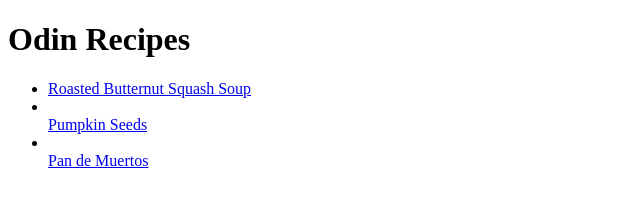
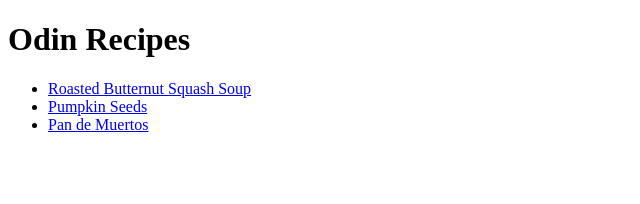
Before and after one commit to harald-kurz/odin-recipes, a plain HTML site: page index.html in a window 1280 px wide. Shown: the whole page, without its empty margins (0-640 px from the left). Drawn offline with Linux system fonts and the light colour scheme.

Commit message:
fixed list in index.html

```diff
--- a/index.html
+++ b/index.html
@@ -9,9 +9,15 @@
     <h1>Odin Recipes</h1>
 
     <ul>
-    <li><a href="./recipes/squashsoup.html">Roasted Butternut Squash Soup</a></li>
-    <li></li><a href="./recipes/pumpkinseeds.html">Pumpkin Seeds</a></li>
-    <li></li><a href="./recipes/panmuertos.html">Pan de Muertos</a></li>
-  </ul>
+      <li>
+        <a href="./recipes/squashsoup.html">Roasted Butternut Squash Soup</a>
+      </li>
+      <li>
+        <a href="./recipes/pumpkinseeds.html">Pumpkin Seeds</a>
+      </li>
+      <li>
+        <a href="./recipes/panmuertos.html">Pan de Muertos</a>
+      </li>
+    </ul>
   </body>
 </html>
```
